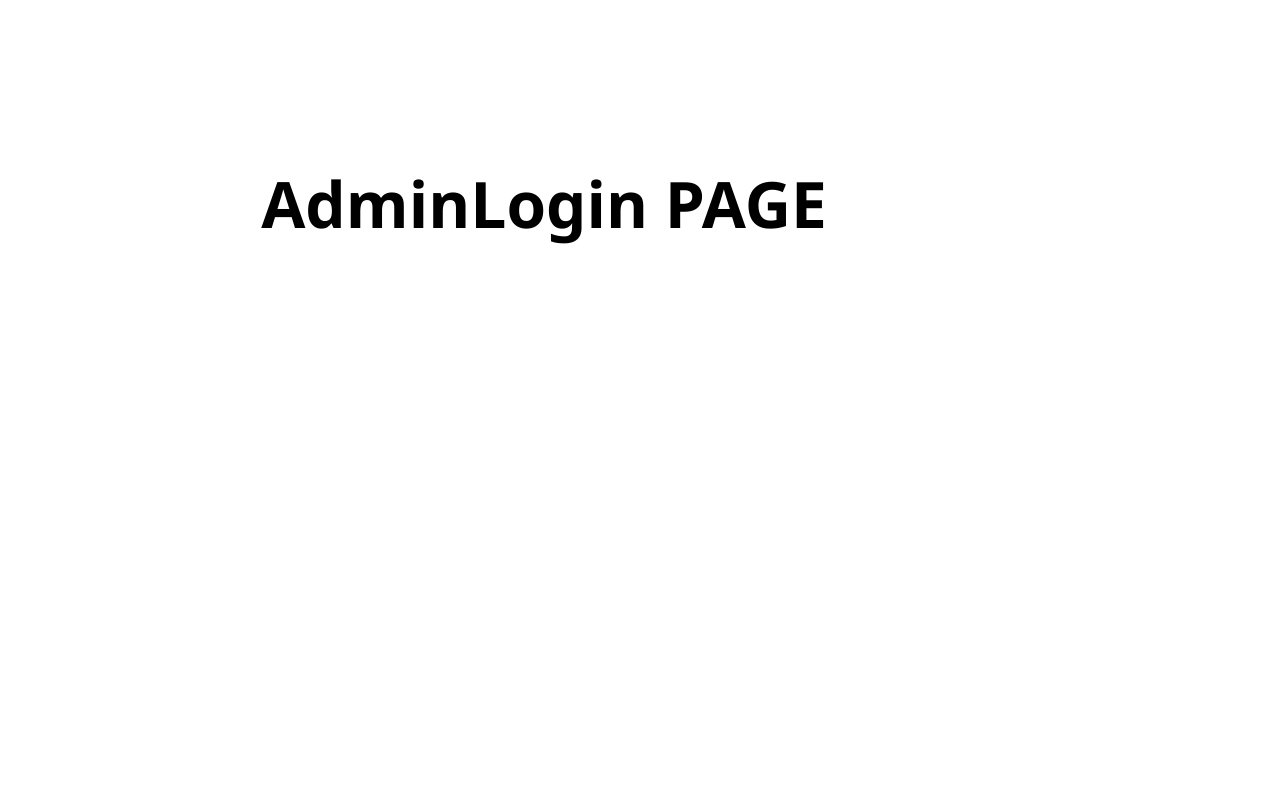
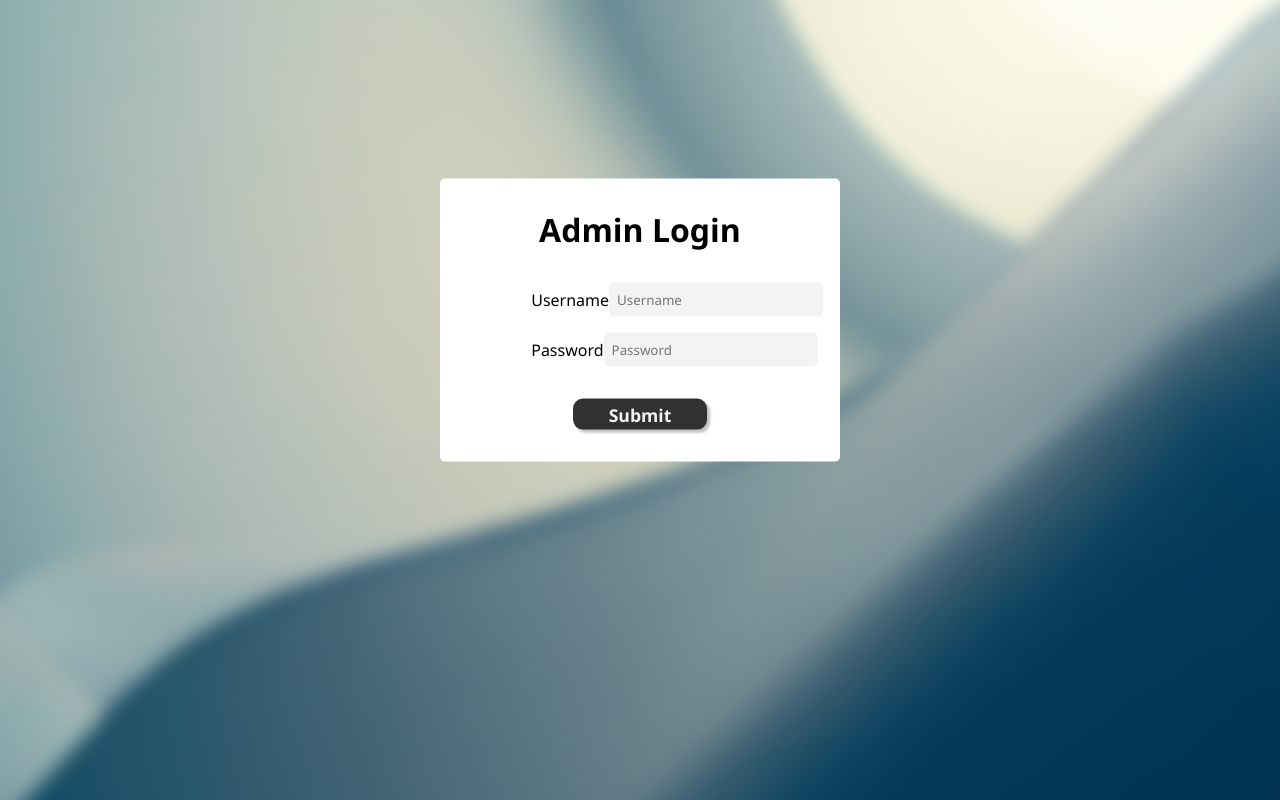
Before and after one commit to NancyLi0637/Vojaganto, a React (Create React App) app in the folder vojaganto/: page /admin-login in a window 1280 px wide. Built offline with nearby package versions, Linux system fonts and the light colour scheme.

Commit message:
change some possible style conflict in admin home, finish sketch version of admin login

```diff
--- /dev/null
+++ b/vojaganto/src/components/AdminLoginForm/index.js
@@ -0,0 +1,73 @@
+import React from 'react';
+import "./style.scss";
+import { Link } from 'react-router-dom';
+
+class AdminLoginForm extends React.Component {
+
+    handleInputChange = e => {
+        const target = e.target;
+        const value = target.value;
+        const name = target.name;
+
+        this.setState({
+          [name]: value
+        });
+    };
+
+    login = () => {
+        console.log("logging in...")
+
+        // TODO: change following line in phase 2
+
+        this.setState({
+            current_adminid: "1"
+        })
+    }
+
+    render() {
+        const { admin_username, admin_password, current_adminid} = this.props
+        if (current_adminid == undefined){
+            return (
+                <div>
+                    <div className="admin-login-form">
+                        <h1>Admin Login</h1>
+                        <div className="admin-login-input">
+                            <span>Username</span>
+                            <input value={ admin_username }
+                                   onChange={this.handleInputChange}
+                                   type="text"
+                                   name="admin_username"
+                                   placeholder="Username"
+                            />
+                        </div>
+                        <div className="admin-login-input">
+                            <span>Password</span>
+                            <input value={ admin_password }
+                                   onChange={this.handleInputChange}
+                                   type="text"
+                                   name="admin_password"
+                                   placeholder="Password"
+                            />
+                        </div>
+                        <Link className="link" to={`/admin-home/${current_adminid}`}>
+                            Submit
+                        </Link>
+                    </div>
+                </div>
+            )
+        } else{
+            return (
+                <div>
+                    <div className="admin-login">
+                        <Link to={`/admin-home/${current_adminid}`}>
+                            Welcome to Admin Dashboard
+                        </Link>
+                    </div>
+                </div>
+            )
+        }
+
+    }
+}
+
+export default AdminLoginForm;
--- /dev/null
+++ b/vojaganto/src/components/AdminLoginForm/style.scss
@@ -0,0 +1,49 @@
+@import "../../styles/global_vars";
+
+.admin-login-form{
+    position: fixed;
+    top: 40%;
+    left: 50%;
+    transform: translate(-50%, -50%);
+    display: flex;
+    flex-direction: column;
+    width: 30%;
+    align-items: center;
+    background-color: white;
+    @include round-border($radius: 5px);
+    padding: .5rem;
+    padding-bottom: 2rem;
+
+    h1{
+        margin-bottom: 2rem;
+    }
+
+    .admin-login-input{
+        width: 17vw;
+        display: flex;
+        align-items: center;
+        margin-bottom: 1rem;
+
+        input{
+            margin-left: auto;
+            border: 0;
+            padding: .5rem;
+            @include round-border($radius: 5px);
+            background-color: $light;
+        }
+    }
+
+    .link{
+        @include round-border($radius: 10px);
+        @include box-shadow;
+        margin-top: 1rem;
+        font-size: 110%;
+        font-weight: bold;
+        width: 10vw;
+        padding: .2rem;
+        text-align: center;
+        background-color: $dark;
+        color: $light;
+        text-decoration: none;
+    }
+}
--- a/vojaganto/src/components/AdminNav/index.js
+++ b/vojaganto/src/components/AdminNav/index.js
@@ -7,21 +7,21 @@ import "./style.scss";
 class AdminNav extends React.Component {
 
     render() {
-        const { current_userid } = this.props
+        const { current_adminid } = this.props
         return (
             <div>
                 <div className="admin-nav">
-                    <Link className="admin-nav-item" to={`/admin-home/${current_userid}`}>
+                    <Link className="admin-nav-item" to={`/admin-home/${current_adminid}`}>
                         <img src="https://img.icons8.com/material-outlined/24/ffffff/home--v2.png"/>
                         <span>Home</span>
                     </Link>
                     <br />
-                    <Link className="admin-nav-item" to={`/admin-user-dash/${current_userid}`}>
+                    <Link className="admin-nav-item" to={`/admin-user-dash/${current_adminid}`}>
                         <img src="https://img.icons8.com/material-outlined/24/ffffff/user--v1.png"/>
                         <span>Manage User</span>
                     </Link>
                     <br />
-                    <Link className="admin-nav-item" to={`/admin-post-dash/${current_userid}`}>
+                    <Link className="admin-nav-item" to={`/admin-post-dash/${current_adminid}`}>
                         <img src="https://img.icons8.com/ios/50/ffffff/journal.png"/>
                         Manage Post
                     </Link>
--- a/vojaganto/src/components/AdminNav/style.scss
+++ b/vojaganto/src/components/AdminNav/style.scss
@@ -20,10 +20,14 @@
         align-items: center;
         color: $light;
         text-decoration: none;
+
+        img{
+            margin-right: .5rem;
+            width: 1.5rem;
+        }
     }
     .admin-nav-item:hover {
         background-color: $dark-gray;
-    }
     }
 
     .admin-nav-blocker{
@@ -39,8 +43,4 @@
         width: 12vw;
         z-index: -1;
     }
-
-img{
-    margin-right: .5rem;
-    width: 1.5rem;
 }
--- a/vojaganto/src/pages/AdminHome/index.js
+++ b/vojaganto/src/pages/AdminHome/index.js
@@ -6,13 +6,13 @@ import './style.scss'
 
 class AdminHome extends React.Component{
     render(){
-        const { current_userid } = this.props
+        const { current_adminid } = this.props
 
         return (
             <div class="page admin-home-page">
                 <div className="admin-home-main">
-                    <AdminNav/>
-                    <h1>Welcome Administor {`${current_userid}`}</h1>
+                    <AdminNav current_userid={current_adminid}/>
+                    <h1>Welcome Administor {`${current_adminid}`}</h1>
                 </div>
             </div>
         )
--- a/vojaganto/src/pages/AdminHome/style.scss
+++ b/vojaganto/src/pages/AdminHome/style.scss
@@ -2,8 +2,6 @@
 
 .admin-home-main{
     width: 100vw;
-}
-
     h1{
         font-size: 4rem;
         width: 85vw;
@@ -11,3 +9,4 @@ h1{
         margin-top: 10rem;
         text-align: center;
     }
+}
--- a/vojaganto/src/pages/AdminLogin/index.js
+++ b/vojaganto/src/pages/AdminLogin/index.js
@@ -1,10 +1,14 @@
 import React from 'react';
+import AdminLoginForm from 'components/AdminLoginForm';
+import './style.scss'
 
 class AdminLogin extends React.Component{
+
     render(){
         return (
-            <div>
-                <h1>AdminLogin PAGE</h1>
+            <div className="admin-login">
+                <div className="bg-img"></div>
+                <AdminLoginForm/>
             </div>
         )
     }
--- /dev/null
+++ b/vojaganto/src/pages/AdminLogin/style.scss
@@ -0,0 +1,16 @@
+@import "../../styles/global_vars";
+
+.admin-login{
+    .bg-img{
+        position: fixed;
+        top: 0;
+        left: 0;
+        background-image: url("./../../asset/AdminLogin/background.jpg");
+        background-size: cover;
+        filter: blur(8px);
+        width: 100%;
+        height: 100%;
+        z-index: -1;
+        transform: scale(1.1);
+    }
+}
```
Also changed, not shown: vojaganto/src/actions/AdminLogin/index.js (added), vojaganto/src/asset/AdminLogin/background.jpg (added). Lines whose indentation alone changed are shown as unchanged.
